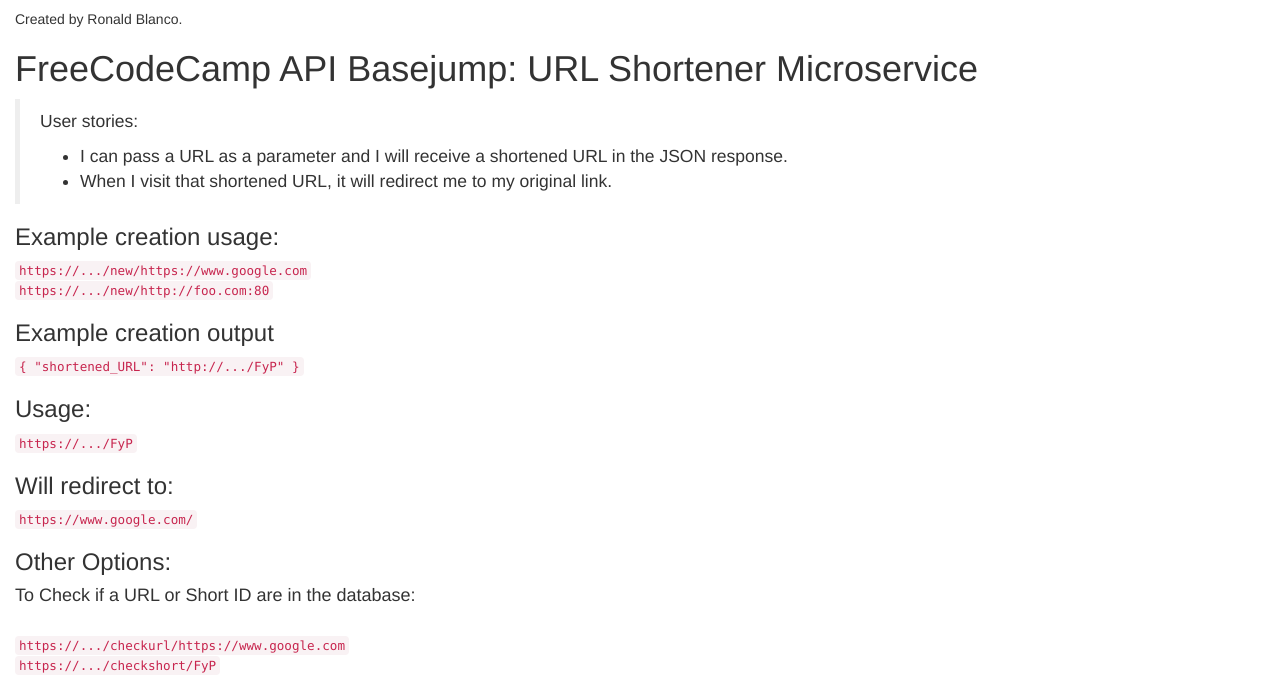
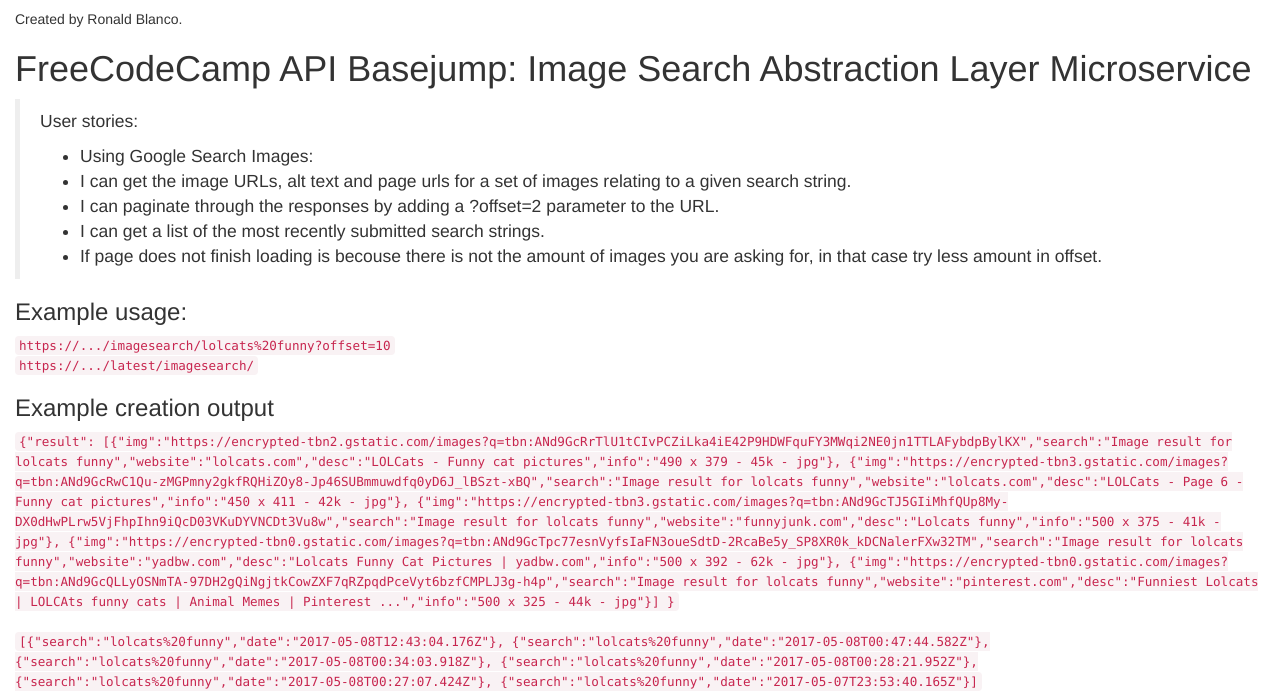
Before and after one commit to ronaldblanco/image_search_al, a website: page views/index.html in a window 1280 px wide. Shown: the part 321-1012 px from the top of the page. Drawn offline with nearby package versions, Linux system fonts and the light colour scheme.

Commit message:
Completed

```diff
--- a/scrapinggooglesearch.js
+++ b/scrapinggooglesearch.js
@@ -66,9 +66,10 @@
 
         //console.log('scrapinggooglesearch');
         //console.log(end - parseInt(start));
-        for(var c = 0; c < (temp.length); c++){
+        /*for(var c = 0; c < (temp.length); c++){
             result.push(temp[c]);
-        }
+        } */
+        result = temp;
 
         //newResult.push(result);
 
--- a/views/index.html
+++ b/views/index.html
@@ -2,10 +2,10 @@
 <html lang="en">
     <head>
         <meta charset="UTF-8"/>
-        <title>URL Shortener Microservice</title>
+        <title>Image Search Abstraction Layer Microservice</title>
         <!--Always force latest IE rendering engine (even in intranet) & Chrome Frame Remove this if you use the .htaccess-->
         <meta http-equiv="X-UA-Compatible" content="IE=edge,chrome=1"/>
-        <meta name="description" content="URL Shortener Microservice"/>
+        <meta name="description" content="Image Search Abstraction Layer Microservice"/>
         <meta name="author" content="Ronald"/><meta name="viewport" content="width=device-width, initial-scale=1.0"/>
         <link rel="stylesheet" href="https://maxcdn.bootstrapcdn.com/bootstrap/3.3.6/css/bootstrap.min.css"/>
         <link rel="stylesheet prefetch" href="https://maxcdn.bootstrapcdn.com/font-awesome/4.4.0/css/font-awesome.min.css"/>
@@ -21,29 +21,40 @@
             <!--<a href="https://rafase282.wordpress.com/" target="_blank"> <i class="fa fa-wordpress"></i></a>-->
             <a href="https://www.freecodecamp.com/ronaldblanco" target="_blank"><i class="fa fa-fire fa-fw"></i></a></p>
             <p>Created by Ronald Blanco.</p>
-            <h1 class="header">FreeCodeCamp API Basejump: URL Shortener Microservice</h1>
+            <h1 class="header">FreeCodeCamp API Basejump: Image Search Abstraction Layer Microservice</h1>
             <blockquote>
                 <p>User stories:</p>
                 <ul>
-                    <li>I can pass a URL as a parameter and I will receive a shortened URL in the JSON response.</li>
-                    <li>When I visit that shortened URL, it will redirect me to my original link.</li>
+                    <li>Using Google Search Images:</li>
+                    <li>I can get the image URLs, alt text and page urls for a set of images relating to a given search string.</li>
+                    <li>I can paginate through the responses by adding a ?offset=2 parameter to the URL.</li>
+                    <li>I can get a list of the most recently submitted search strings.</li>
+
+                    <li>If page does not finish loading is becouse there is not the amount of images you are asking for, in that case try less amount in offset.</li>
                 </ul>
+
+
+
             </blockquote>
-            <h3>Example creation usage:</h3>
-            <code>https://.../new/https://www.google.com</code><br/>
-            <code>https://.../new/http://foo.com:80</code>
+            <h3>Example usage:</h3>
+            <code>https://.../imagesearch/lolcats%20funny?offset=10</code><br/>
+            <code>https://.../latest/imagesearch/</code>
             <h3>Example creation output</h3>
-            <code>{
-                "shortened_URL": "http://.../FyP"
-            }</code>
-            <h3>Usage:</h3>
-            <code>https://.../FyP</code>
-            <h3>Will redirect to:</h3>
-            <code>https://www.google.com/</code>
-            <h3>Other Options:</h3>
-            <h4>To Check if a URL or Short ID are in the database:</h4><br>
-            <code>https://.../checkurl/https://www.google.com</code><br>
-            <code>https://.../checkshort/FyP</code>
+            <code>{"result":
+        [{"img":"https://encrypted-tbn2.gstatic.com/images?q=tbn:ANd9GcRrTlU1tCIvPCZiLka4iE42P9HDWFquFY3MWqi2NE0jn1TTLAFybdpBylKX","search":"Image result for lolcats funny","website":"lolcats.com","desc":"LOLCats - Funny cat pictures","info":"490 x 379 - 45k - jpg"},
+        {"img":"https://encrypted-tbn3.gstatic.com/images?q=tbn:ANd9GcRwC1Qu-zMGPmny2gkfRQHiZOy8-Jp46SUBmmuwdfq0yD6J_lBSzt-xBQ","search":"Image result for lolcats funny","website":"lolcats.com","desc":"LOLCats - Page 6 - Funny cat pictures","info":"450 x 411 - 42k - jpg"},
+        {"img":"https://encrypted-tbn3.gstatic.com/images?q=tbn:ANd9GcTJ5GIiMhfQUp8My-DX0dHwPLrw5VjFhpIhn9iQcD03VKuDYVNCDt3Vu8w","search":"Image result for lolcats funny","website":"funnyjunk.com","desc":"Lolcats funny","info":"500 x 375 - 41k - jpg"},
+        {"img":"https://encrypted-tbn0.gstatic.com/images?q=tbn:ANd9GcTpc77esnVyfsIaFN3oueSdtD-2RcaBe5y_SP8XR0k_kDCNalerFXw32TM","search":"Image result for lolcats funny","website":"yadbw.com","desc":"Lolcats Funny Cat Pictures | yadbw.com","info":"500 x 392 - 62k - jpg"},
+        {"img":"https://encrypted-tbn0.gstatic.com/images?q=tbn:ANd9GcQLLyOSNmTA-97DH2gQiNgjtkCowZXF7qRZpqdPceVyt6bzfCMPLJ3g-h4p","search":"Image result for lolcats funny","website":"pinterest.com","desc":"Funniest Lolcats | LOLCAts funny cats | Animal Memes | Pinterest ...","info":"500 x 325 - 44k - jpg"}]
+    }</code><br><br>
+            <code>
+                [{"search":"lolcats%20funny","date":"2017-05-08T12:43:04.176Z"},
+    {"search":"lolcats%20funny","date":"2017-05-08T00:47:44.582Z"},
+    {"search":"lolcats%20funny","date":"2017-05-08T00:34:03.918Z"},
+    {"search":"lolcats%20funny","date":"2017-05-08T00:28:21.952Z"},
+    {"search":"lolcats%20funny","date":"2017-05-08T00:27:07.424Z"},
+    {"search":"lolcats%20funny","date":"2017-05-07T23:53:40.165Z"}]
+            </code>
         </div>
     </body>
 </html>
```
Also changed, not shown: mongoccontrol.js (+40 -0 lines), server.js (+40 -58 lines), README.md.
